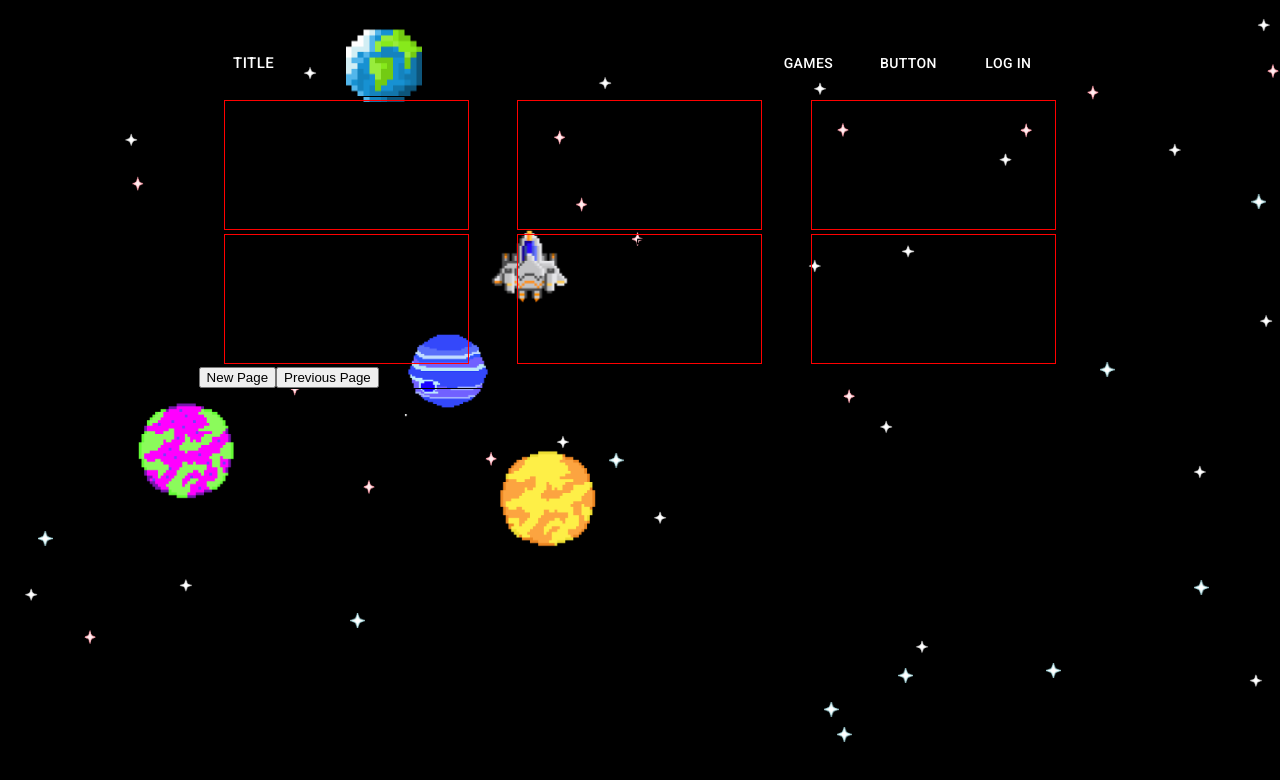
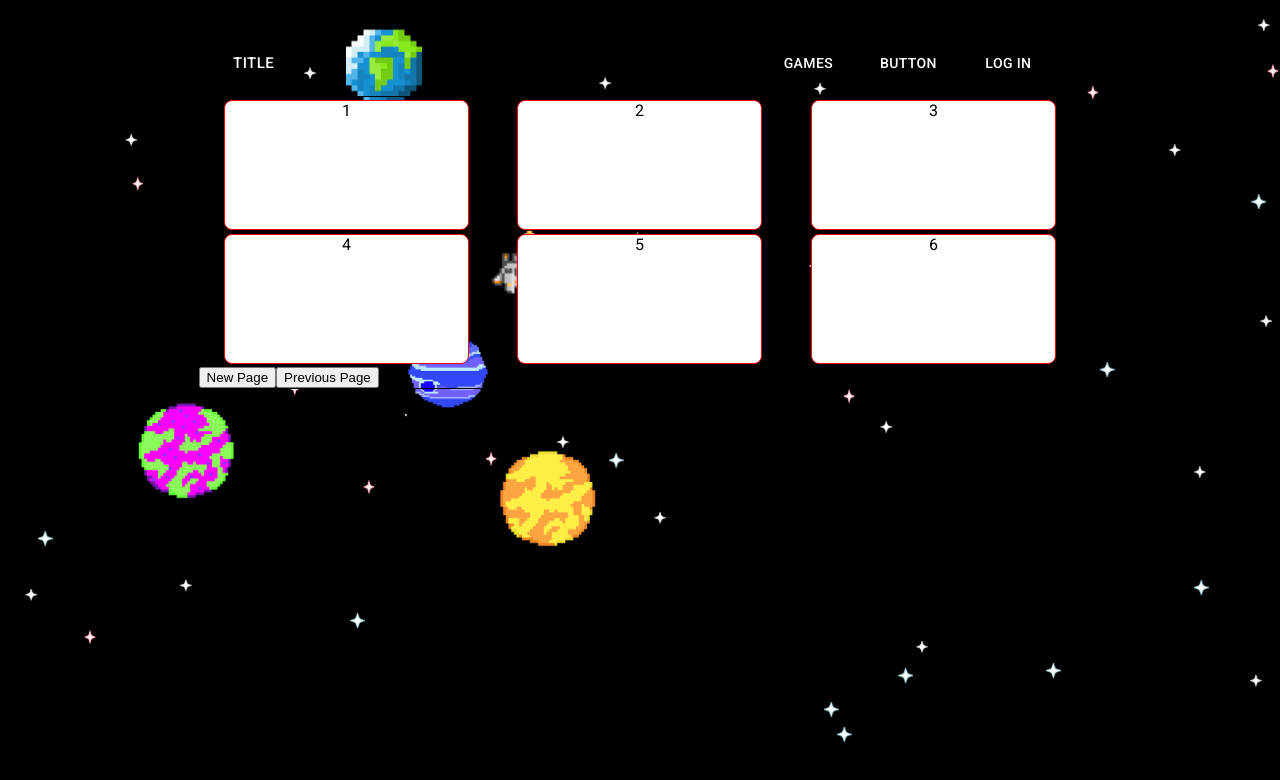
Before and after one commit to sec05/game-app, a React (Create React App) app in the folder game-app-client/: page /games in a window 1280 px wide. Shown: the top 780 px of the page. Built offline with nearby package versions, Linux system fonts and the light colour scheme; no server answers.

Commit message:
Thumbnail scss changes and file renaming

```diff
--- a/game-app-client/src/pages/GameThumbnails.jsx
+++ b/game-app-client/src/pages/GameThumbnails.jsx
@@ -1,6 +1,6 @@
 import React, { useState, useEffect } from "react";
 import ReactDOM from "react-dom";
-import Thumbnail from "./components/Games/Thumbnail.jsx";
+import Thumbnail from "./components/Thumbnails/Thumbnail.jsx";
 import "../styles/Games/Games.scss";
 export default function GameThumbnails() {
   const [page, changePage] = useState(0);
--- a/game-app-client/src/pages/components/Games/Thumbnail.jsx
+++ b/game-app-client/src/pages/components/Thumbnails/Thumbnail.jsx
@@ -10,7 +10,8 @@ export default function Thumbnail(props) {
       <animated.div
         onMouseMove={({ clientX: x, clientY: y }) => set({ xys: calc(window.innerWidth/2, y) })}
         onMouseLeave={() => set({ xys: [0, 0, 1] })}
-        style={{ transform: pos.xys.interpolate(trans), width: "19vw", height: "10vw", border: "1px solid red"}}
+        style={{ transform: pos.xys.interpolate(trans)}}
+        className="thumbnail"
     >
       {props.number}
       </animated.div>)
--- a/game-app-client/src/styles/Games/Games.scss
+++ b/game-app-client/src/styles/Games/Games.scss
@@ -4,11 +4,3 @@
     margin-right: 15%;
     border: 1px solid black;
 }
-.gamesTable
-{
-
-}
-.gamesTableRow
-{
-
-}
--- a/game-app-client/src/styles/Games/Thumbnail.scss
+++ b/game-app-client/src/styles/Games/Thumbnail.scss
@@ -1,8 +1,14 @@
-.thumbnailContainer
-{
-    width: 18vw;
-    height: 10vw;
-    border: 1px solid red;
-    border-radius: 19px;
-    cursor: pointer;
+.thumbnailContainer {
+  width: 18vw;
+  height: 10vw;
+  border: 1px solid red;
+  border-radius: 19px;
+  cursor: pointer;
 }
+.thumbnail  {
+  width: 19vw;
+  height:10vw;
+  border: 1px solid red;
+  background-color: white;
+  border-radius: 8px;
+}
```
